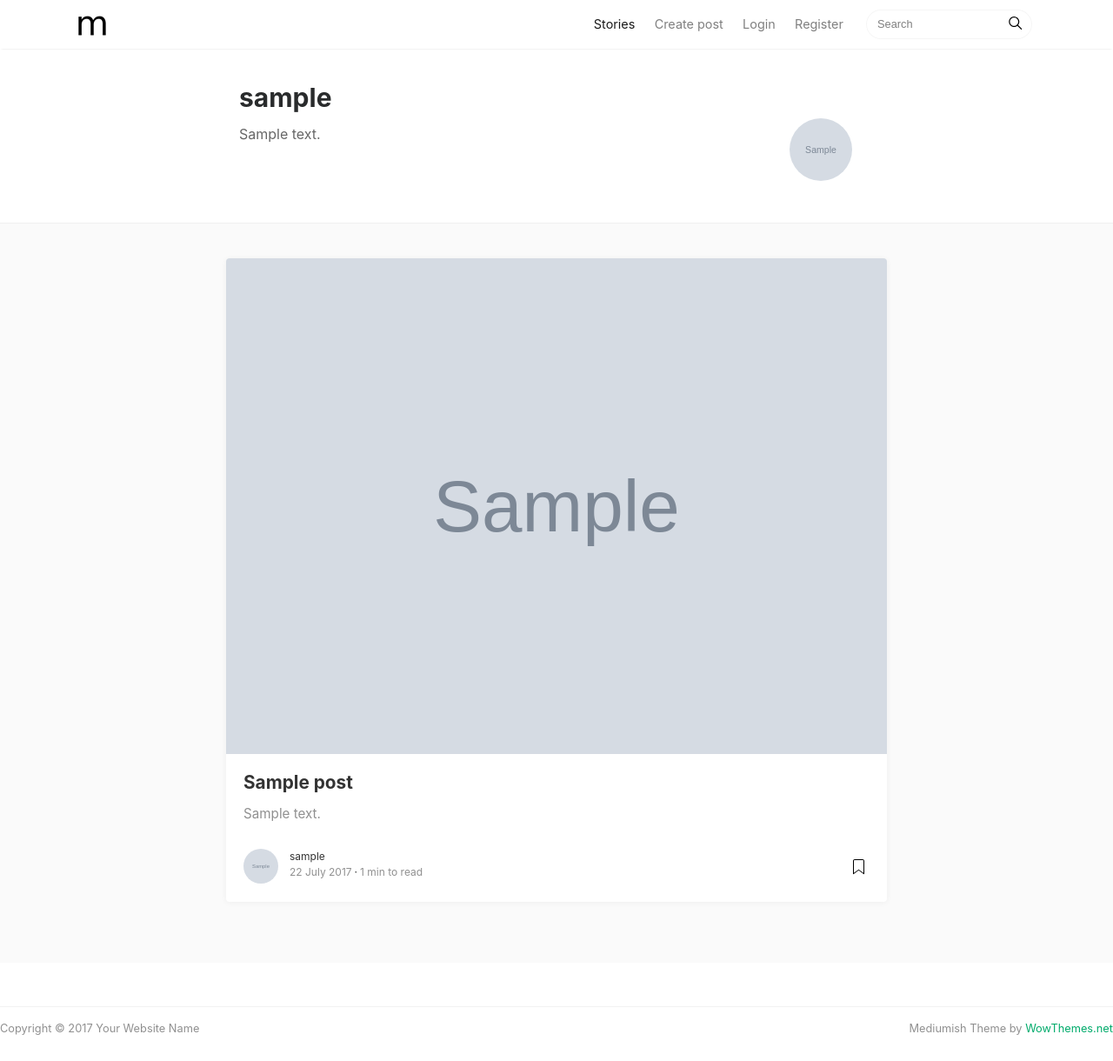
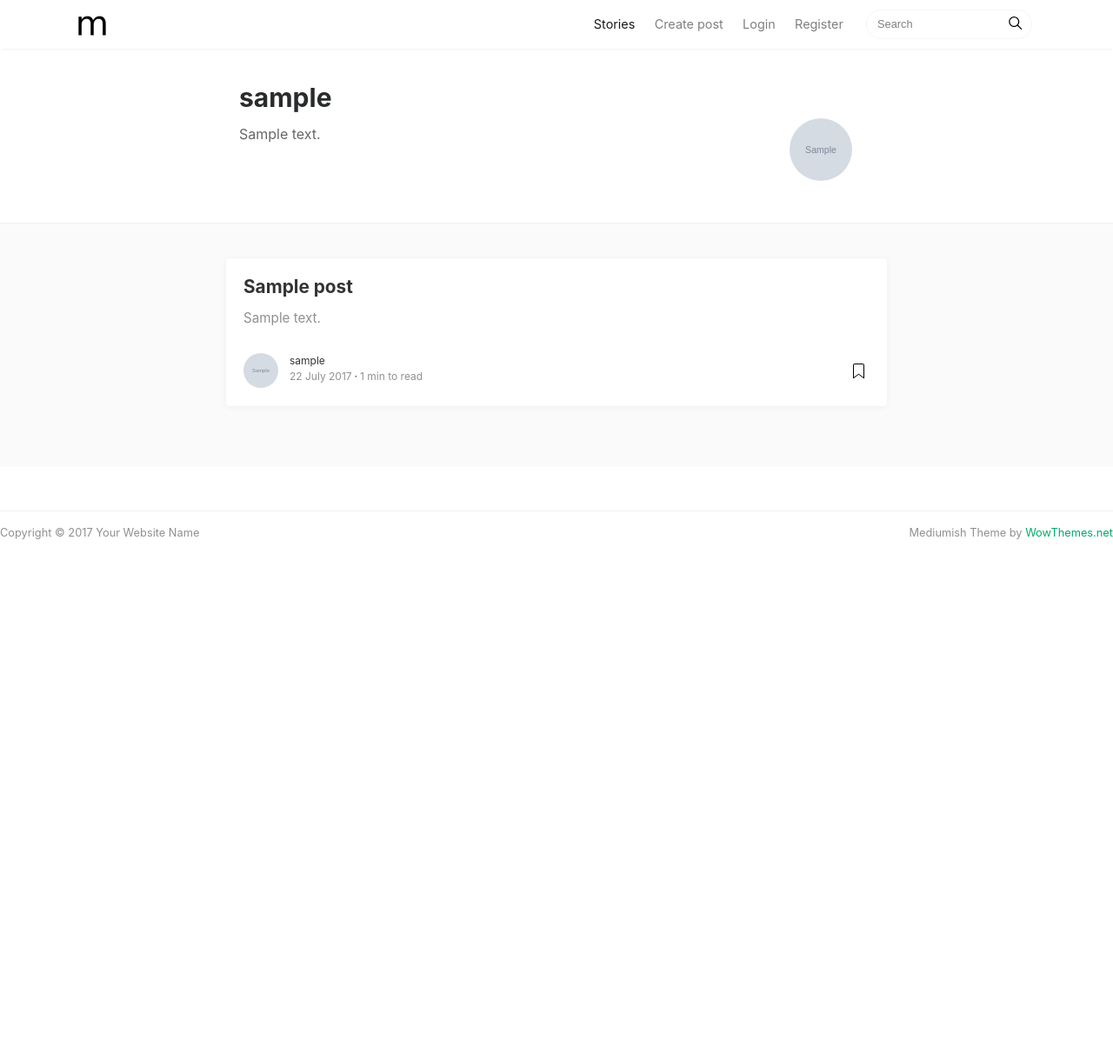
Before and after one commit to yangsanya/mediumish, a Django app: page /author/1 in a window 1280 px wide. Shown: the whole page at 87% size. After the commit the page ends 620 px from the top, so only its background shows below. Run offline with Django 3.2, Linux system fonts and the light colour scheme; tables that the repository leaves empty hold one stand-in row (values such as "Sample post"); grey boxes marked "Sample" are stand-in pictures; some libraries are stand-ins or nearby versions.

Commit message:
updated author profile page

```diff
--- a/mediumish/blog/templates/blog/author.html
+++ b/mediumish/blog/templates/blog/author.html
@@ -40,9 +40,9 @@
                 {% for post in author_posts %}
                     <div class="authorpostbox">
                         <div class="card">
-                            <a href="{% url 'get_post' post.slug %}">
-                                <img class="img-fluid img-thumb" src="{{ post.image.url }}" alt="">
-                            </a>
+{#                            <a href="{% url 'get_post' post.slug %}">#}
+{#                                <img class="img-fluid img-thumb" src="{{ post.image.url }}" alt="">#}
+{#                            </a>#}
                             <div class="card-block">
                                 <h2 class="card-title"><a href="post.html">{{ post.title }}</a></h2>
                                 <h4 class="card-text">{{ post.text|truncatewords:20 }}</h4>
```
Also changed, not shown: mediumish/blog/templates/blog/index.html (+7 -6 lines).
